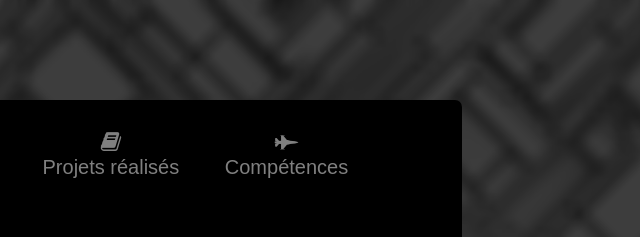
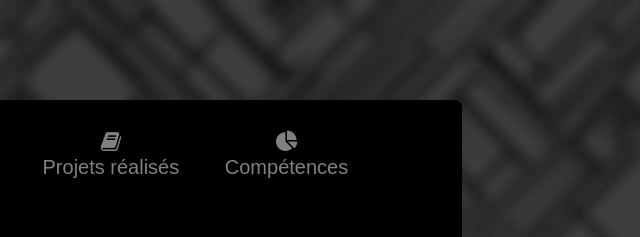
Before and after one commit to membmat/membmat.github.io, a plain HTML site: page index.html in a window 1280 px wide. Shown: the top 237 px of the page, 558-1198 px from the left. Drawn offline with Linux system fonts and the light colour scheme; files whose address does not match are found by name.

Commit message:
Modification d'icône

```diff
--- a/index.html
+++ b/index.html
@@ -54,7 +54,7 @@
 				<li class="active"><a href="#" data-tab="1"><span class="icon icon-profile-male"></span><span class="menu-text">Profil</span></a></li>
 				<li><a href="#" data-tab="2"><span class="icon icon-graduation-cap"></span><span class="menu-text">Formation</span></a></li>
 				<li><a href="#" data-tab="3"><span class="icon icon-book"></span><span class="menu-text">Projets réalisés</span></a></li>
-				<li><a href="#" data-tab="4" data-pie="yes"><span class="icon icon-fighter-jet"></span><span class="menu-text">Compétences</span></a></li>
+				<li><a href="#" data-tab="4" data-pie="yes"><span class="icon icon-pie-chart"></span><span class="menu-text">Compétences</span></a></li>
 			</ul>
 			<div class="fh5co-tab-content active" data-content="1">
 				<div class="fh5co-content-inner text-center">
```
